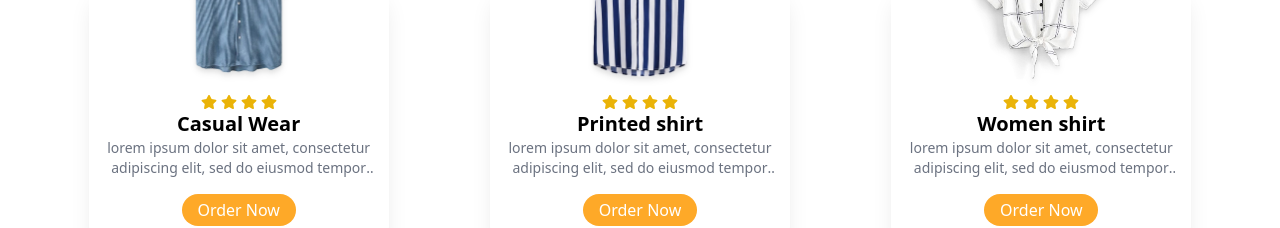
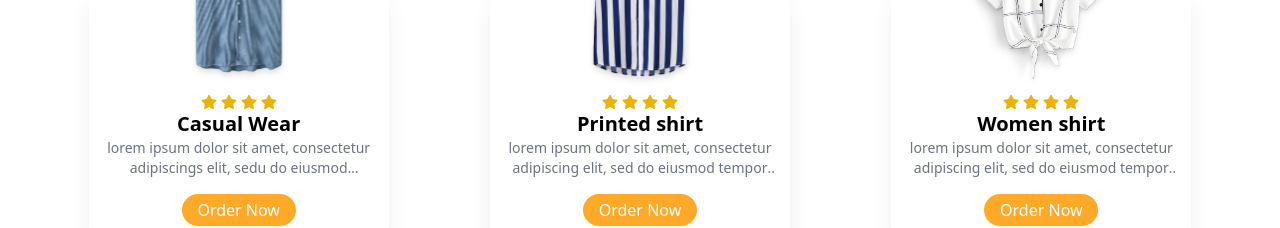
Before and after one commit to letera1/Shopping-Landing-Page, a React (Vite) app: page / in a window 1280 px wide. Shown: the part 1520-1748 px from the top of the page. Built offline with nearby package versions, Linux system fonts and the light colour scheme.

Commit message:
Update TopProducts.jsx

```diff
--- a/src/components/TopProducts/TopProducts.jsx
+++ b/src/components/TopProducts/TopProducts.jsx
@@ -10,7 +10,7 @@ const ProductsData = [
     img: Img1,
     title: "Casual Wear",
     description:
-      "lorem ipsum dolor sit amet, consectetur adipiscing elit, sed do eiusmod tempor incididunt ut labore et dolore magna aliqua.",
+      "lorem ipsum dolor sit amet, consectetur adipiscings elit, sedu do eiusmod tempors incididunt ut labore et dolore magna aliqua.",
   },
   {
     id: 2,
```
